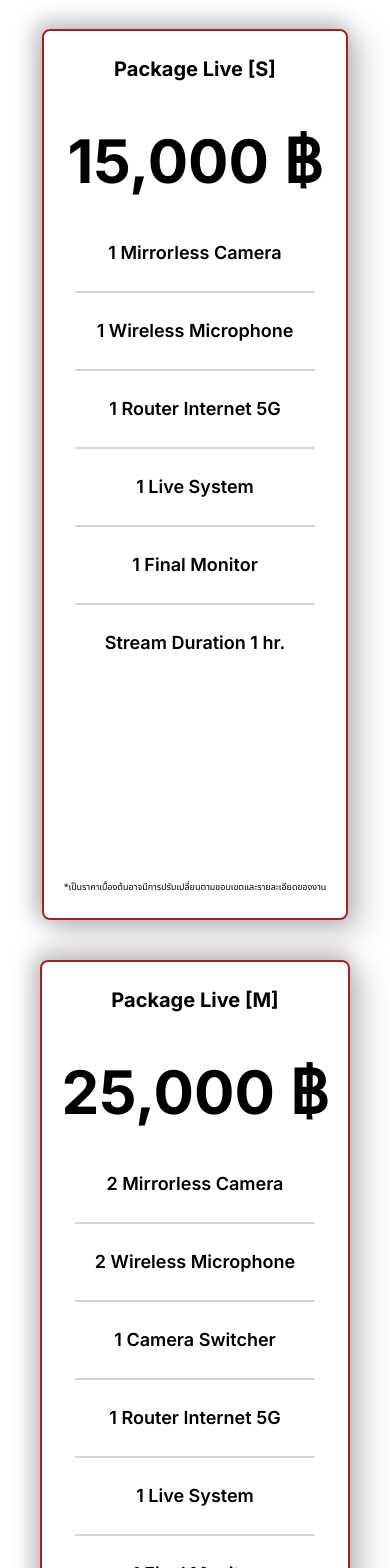
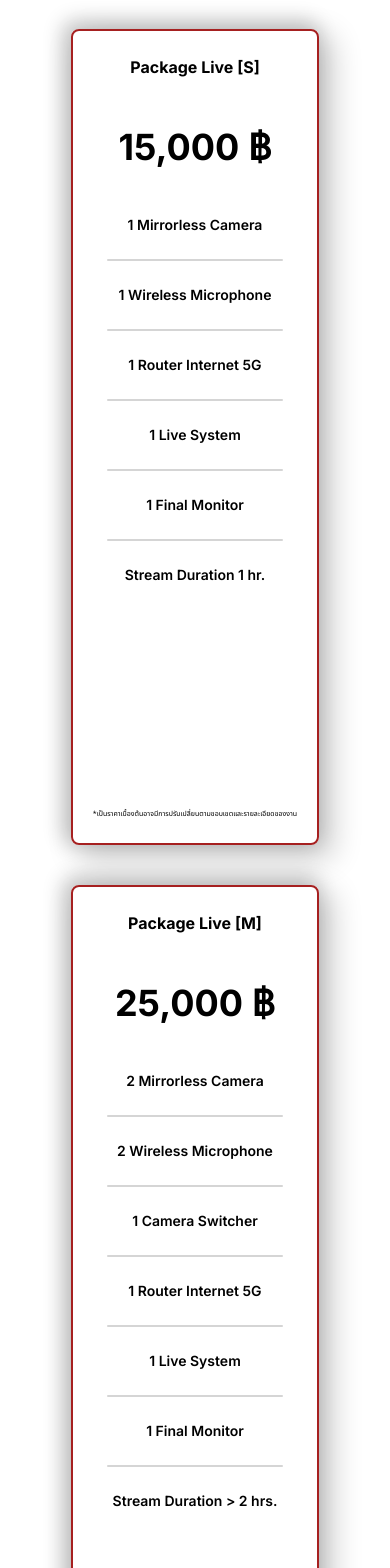
Before and after one commit to LiveEleven/live-eleven-landing-page, a Next.js app: page / in a window 390 px wide. Shown: the part 1600-3168 px from the top of the page. Built offline with nearby package versions, Linux system fonts and the light colour scheme.

Commit message:
Fix LivePackage Style

```diff
--- a/src/components/LivePackages.js
+++ b/src/components/LivePackages.js
@@ -19,120 +19,120 @@ const LivePackages = () => {
 
       <div className="flex flex-col mx-0 lg:flex-row lg:mx-10 2xl:mx-80">
         <div className="flex flex-col items-center mx-auto px-5 border-2 border-primary-color rounded-lg mt-10 shadow-column lg:shadow-row">
-          <h2 className="font-head text-xl font-bold mt-6 md:text-3xl lg:text-2xl">
+          <h2 className="font-head text-md font-bold mt-6 md:text-xl lg:text-2xl">
             Package Live [S]
           </h2>
-          <h3 className="font-head text-6xl font-bold my-12 md:text-8xl lg:text-7xl">
+          <h3 className="font-head text-4xl font-bold my-12 md:text-5xl lg:text-7xl">
             15,000 ฿
           </h3>
           <div>
-            <p className="font-head text-lg text-center font-semibold md:text-2xl lg:text-lg">
+            <p className="font-head text-sm text-center font-semibold md:text-lg">
               1 Mirrorless Camera
             </p>
-            <hr class="w-60 h-0.5 mx-auto my-6 bg-secondary-color border-0 rounded md:my-10 md:w-80 lg:w-48" />
-            <p className="font-head text-lg text-center font-semibold md:text-2xl lg:text-lg">
+            <hr class="w-44 h-0.5 mx-auto my-6 bg-secondary-color border-0 rounded md:my-10 md:w-64 lg:w-48" />
+            <p className="font-head text-sm text-center font-semibold md:text-lg">
               1 Wireless Microphone
             </p>
-            <hr class="w-60 h-0.5 mx-auto my-6 bg-secondary-color border-0 rounded md:my-10 md:w-80 lg:w-48" />
-            <p className="font-head text-lg text-center font-semibold md:text-2xl lg:text-lg">
+            <hr class="w-44 h-0.5 mx-auto my-6 bg-secondary-color border-0 rounded md:my-10 md:w-64 lg:w-48" />
+            <p className="font-head text-sm text-center font-semibold md:text-lg">
               1 Router Internet 5G
             </p>
-            <hr class="w-60 h-0.5 mx-auto my-6 bg-secondary-color border-0 rounded md:my-10 md:w-80 lg:w-48" />
-            <p className="font-head text-lg text-center font-semibold md:text-2xl lg:text-lg">
+            <hr class="w-44 h-0.5 mx-auto my-6 bg-secondary-color border-0 rounded md:my-10 md:w-64 lg:w-48" />
+            <p className="font-head text-sm text-center font-semibold md:text-lg">
               1 Live System
             </p>
-            <hr class="w-60 h-0.5 mx-auto my-6 bg-secondary-color border-0 rounded md:my-10 md:w-80 lg:w-48" />
-            <p className="font-head text-lg text-center font-semibold md:text-2xl lg:text-lg">
+            <hr class="w-44 h-0.5 mx-auto my-6 bg-secondary-color border-0 rounded md:my-10 md:w-64 lg:w-48" />
+            <p className="font-head text-sm text-center font-semibold md:text-lg">
               1 Final Monitor
             </p>
-            <hr class="w-60 h-0.5 mx-auto my-6 bg-secondary-color border-0 rounded md:my-10 md:w-80 lg:w-48" />
-            <p className="font-head text-lg text-center font-semibold md:text-2xl lg:text-lg">
+            <hr class="w-44 h-0.5 mx-auto my-6 bg-secondary-color border-0 rounded md:my-10 md:w-64 lg:w-48" />
+            <p className="font-head text-sm text-center font-semibold md:text-lg">
               Stream Duration 1 hr.
             </p>
           </div>
-          <p className="font-body text-center mt-56 mb-6 text-[9px] md:text-sm lg:text-xs">
+          <p className="font-body text-center mt-56 mb-6 text-[7px] md:text-xs">
             *เป็นราคาเบื้องต้นอาจมีการปรับเปลี่ยนตามขอบเขตและรายละเอียดของงาน
           </p>
         </div>
 
         <div className="flex flex-col items-center mx-auto px-5 border-2 border-primary-color rounded-lg mt-10 shadow-column lg:shadow-row">
-          <h2 className="font-head text-xl font-bold mt-6 md:text-3xl lg:text-2xl">
+          <h2 className="font-head text-md font-bold mt-6 md:text-xl lg:text-2xl">
             Package Live [M]
           </h2>
-          <h3 className="font-head text-6xl font-bold my-12 md:text-8xl lg:text-7xl">
+          <h3 className="font-head text-4xl font-bold my-12 md:text-5xl lg:text-7xl">
             25,000 ฿
           </h3>
           <div>
-            <p className="font-head text-lg text-center font-semibold md:text-2xl lg:text-lg">
+            <p className="font-head text-sm text-center font-semibold md:text-lg">
               2 Mirrorless Camera
             </p>
-            <hr class="w-60 h-0.5 mx-auto my-6 bg-secondary-color border-0 rounded md:my-10 md:w-80 lg:w-48" />
-            <p className="font-head text-lg text-center font-semibold md:text-2xl lg:text-lg">
+            <hr class="w-44 h-0.5 mx-auto my-6 bg-secondary-color border-0 rounded md:my-10 md:w-64 lg:w-48" />
+            <p className="font-head text-sm text-center font-semibold md:text-lg">
               2 Wireless Microphone
             </p>
-            <hr class="w-60 h-0.5 mx-auto my-6 bg-secondary-color border-0 rounded md:my-10 md:w-80 lg:w-48" />
-            <p className="font-head text-lg text-center font-semibold md:text-2xl lg:text-lg">
+            <hr class="w-44 h-0.5 mx-auto my-6 bg-secondary-color border-0 rounded md:my-10 md:w-64 lg:w-48" />
+            <p className="font-head text-sm text-center font-semibold md:text-lg">
               1 Camera Switcher
             </p>
-            <hr class="w-60 h-0.5 mx-auto my-6 bg-secondary-color border-0 rounded md:my-10 md:w-80 lg:w-48" />
-            <p className="font-head text-lg text-center font-semibold md:text-2xl lg:text-lg">
+            <hr class="w-44 h-0.5 mx-auto my-6 bg-secondary-color border-0 rounded md:my-10 md:w-64 lg:w-48" />
+            <p className="font-head text-sm text-center font-semibold md:text-lg">
               1 Router Internet 5G
             </p>
-            <hr class="w-60 h-0.5 mx-auto my-6 bg-secondary-color border-0 rounded md:my-10 md:w-80 lg:w-48" />
-            <p className="font-head text-lg text-center font-semibold md:text-2xl lg:text-lg">
+            <hr class="w-44 h-0.5 mx-auto my-6 bg-secondary-color border-0 rounded md:my-10 md:w-64 lg:w-48" />
+            <p className="font-head text-sm text-center font-semibold md:text-lg">
               1 Live System
             </p>
-            <hr class="w-60 h-0.5 mx-auto my-6 bg-secondary-color border-0 rounded md:my-10 md:w-80 lg:w-48" />
-            <p className="font-head text-lg text-center font-semibold md:text-2xl lg:text-lg">
+            <hr class="w-44 h-0.5 mx-auto my-6 bg-secondary-color border-0 rounded md:my-10 md:w-64 lg:w-48" />
+            <p className="font-head text-sm text-center font-semibold md:text-lg">
               1 Final Monitor
             </p>
-            <hr class="w-60 h-0.5 mx-auto my-6 bg-secondary-color border-0 rounded md:my-10 md:w-80 lg:w-48" />
-            <p className="font-head text-lg text-center font-semibold md:text-2xl lg:text-lg">
+            <hr class="w-44 h-0.5 mx-auto my-6 bg-secondary-color border-0 rounded md:my-10 md:w-64 lg:w-48" />
+            <p className="font-head text-sm text-center font-semibold md:text-lg">
               Stream Duration {">"} 2 hrs.
             </p>
           </div>
-          <p className="font-body text-center mt-28 mb-6 text-[9px] md:text-sm lg:text-xs">
+          <p className="font-body text-center mt-28 mb-6 text-[7px] md:text-xs">
             *เป็นราคาเบื้องต้นอาจมีการปรับเปลี่ยนตามขอบเขตและรายละเอียดของงาน
           </p>
         </div>
 
         <div className="flex flex-col items-center mx-auto px-5 border-2 border-primary-color rounded-lg mt-10 shadow-column lg:shadow-row">
-          <h2 className="font-head text-xl font-bold mt-6 md:text-3xl lg:text-2xl">
+          <h2 className="font-head text-md font-bold mt-6 md:text-xl lg:text-2xl">
             Package Live [L]
           </h2>
-          <h3 className="font-head text-6xl font-bold my-12 md:text-8xl lg:text-7xl">
+          <h3 className="font-head text-4xl font-bold my-12 md:text-5xl lg:text-7xl">
             35,000 ฿
           </h3>
           <div>
-            <p className="font-head text-lg text-center font-semibold md:text-2xl lg:text-lg">
+            <p className="font-head text-sm text-center font-semibold md:text-lg">
               3 Mirrorless Camera
             </p>
-            <hr class="w-60 h-0.5 mx-auto my-6 bg-secondary-color border-0 rounded md:my-10 md:w-80 lg:w-48" />
-            <p className="font-head text-lg text-center font-semibold md:text-2xl lg:text-lg">
+            <hr class="w-44 h-0.5 mx-auto my-6 bg-secondary-color border-0 rounded md:my-10 md:w-64 lg:w-48" />
+            <p className="font-head text-sm text-center font-semibold md:text-lg">
               2 Wireless Microphone
             </p>
-            <hr class="w-60 h-0.5 mx-auto my-6 bg-secondary-color border-0 rounded md:my-10 md:w-80 lg:w-48" />
-            <p className="font-head text-lg text-center font-semibold md:text-2xl lg:text-lg">
+            <hr class="w-44 h-0.5 mx-auto my-6 bg-secondary-color border-0 rounded md:my-10 md:w-64 lg:w-48" />
+            <p className="font-head text-sm text-center font-semibold md:text-lg">
               1 Camera Switcher
             </p>
-            <hr class="w-60 h-0.5 mx-auto my-6 bg-secondary-color border-0 rounded md:my-10 md:w-80 lg:w-48" />
-            <p className="font-head text-lg text-center font-semibold md:text-2xl lg:text-lg">
+            <hr class="w-44 h-0.5 mx-auto my-6 bg-secondary-color border-0 rounded md:my-10 md:w-64 lg:w-48" />
+            <p className="font-head text-sm text-center font-semibold md:text-lg">
               1 Router Internet 5G
             </p>
-            <hr class="w-60 h-0.5 mx-auto my-6 bg-secondary-color border-0 rounded md:my-10 md:w-80 lg:w-48" />
-            <p className="font-head text-lg text-center font-semibold md:text-2xl lg:text-lg">
+            <hr class="w-44 h-0.5 mx-auto my-6 bg-secondary-color border-0 rounded md:my-10 md:w-64 lg:w-48" />
+            <p className="font-head text-sm text-center font-semibold md:text-lg">
               1 Live System
             </p>
-            <hr class="w-60 h-0.5 mx-auto my-6 bg-secondary-color border-0 rounded md:my-10 md:w-80 lg:w-48" />
-            <p className="font-head text-lg text-center font-semibold md:text-2xl lg:text-lg">
+            <hr class="w-44 h-0.5 mx-auto my-6 bg-secondary-color border-0 rounded md:my-10 md:w-64 lg:w-48" />
+            <p className="font-head text-sm text-center font-semibold md:text-lg">
               1 Final Monitor
             </p>
-            <hr class="w-60 h-0.5 mx-auto my-6 bg-secondary-color border-0 rounded md:my-10 md:w-80 lg:w-48" />
-            <p className="font-head text-lg text-center font-semibold md:text-2xl lg:text-lg">
+            <hr class="w-44 h-0.5 mx-auto my-6 bg-secondary-color border-0 rounded md:my-10 md:w-64 lg:w-48" />
+            <p className="font-head text-sm text-center font-semibold md:text-lg">
               Stream Duration {">"} 2 hrs.
             </p>
           </div>
-          <p className="font-body text-center mt-28 mb-6 text-[9px] md:text-sm lg:text-xs">
+          <p className="font-body text-center mt-28 mb-6 text-[7px] md:text-xs">
             *เป็นราคาเบื้องต้นอาจมีการปรับเปลี่ยนตามขอบเขตและรายละเอียดของงาน
           </p>
         </div>
```
